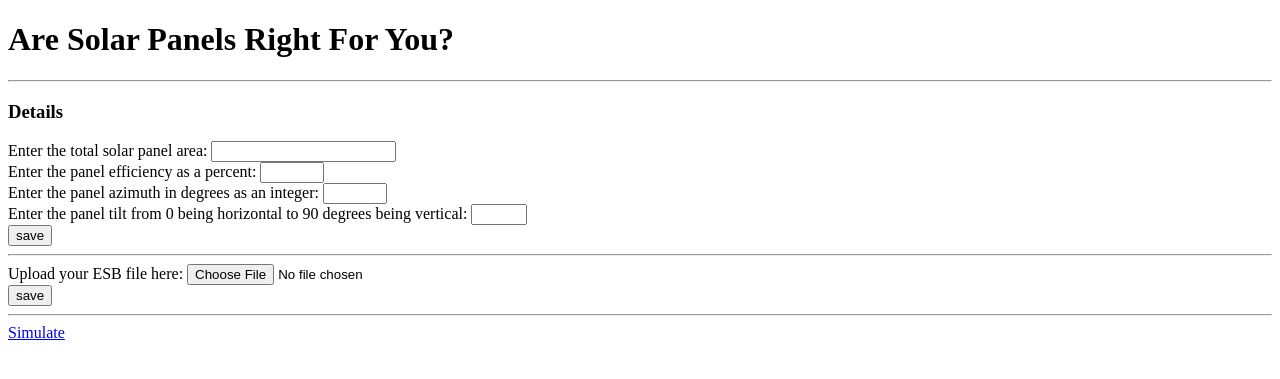
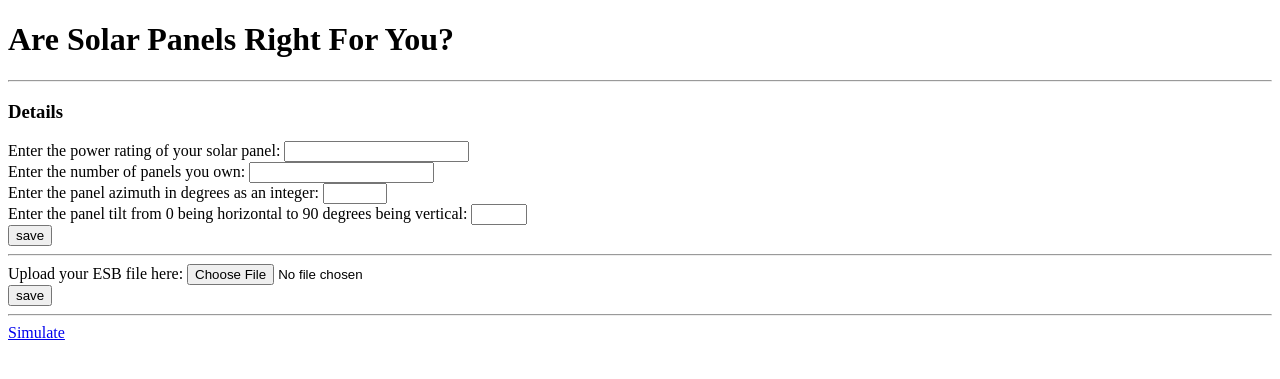
Before and after one commit to michealm110/ise-entrance-submission-project, a Flask app: template solarcalc/templates/furtherdetails.html in a window 1280 px wide. Shown: the top 379 px of the page. Run offline with Flask 3, Linux system fonts and the light colour scheme; the template is opened without the code that fills it, so the values that code supplies are empty.

Commit message:
redid the calculate solar panel output function

```diff
--- a/solarcalc/templates/furtherdetails.html
+++ b/solarcalc/templates/furtherdetails.html
@@ -3,12 +3,12 @@
 {% block content %}
 <form action="{{ url_for("get_detailed_user_data" , hash_id=hash_id) }}" method="POST">
 <div>
-    <label for="panel_area">Enter the total solar panel area:</label>
-    <input type="number" min="0" name="panel_area" value={{ panel_area }} required>
+    <label for="rated_power_per_panel">Enter the power rating of your solar panel:</label>
+    <input type="number" min="0" name="rated_power_per_panel" value={{ rated_power_per_panel }} required>
 </div>
 <div>
-    <label for="panel_efficiency">Enter the panel efficiency as a percent:</label>
-    <input type="number" min="0" max="100" name="panel_efficiency" value={{ panel_efficiency }} required>
+    <label for="number_of_panels">Enter the number of panels you own:</label>
+    <input type="number" name="number_of_panels" value={{ number_of_panels }} required>
 </div>
 <div>
     <label for="panel_azimuth">Enter the panel azimuth in degrees as an integer:</label>
--- a/solarcalc/views.py
+++ b/solarcalc/views.py
@@ -14,7 +14,7 @@ ALLOWED_EXTENSIONS = {"csv"}
 
 def db_get_connection():
     con = sqlite3.connect("solarcalc.db")
-    con.execute("CREATE TABLE IF NOT EXISTS simulation (id INTEGER PRIMARY KEY AUTOINCREMENT, eircode TEXT NOT NULL , latitude_longitude TEXT, panel_area REAL, panel_efficiency REAL, panel_tilt REAL, panel_azimuth REAL);")
+    con.execute("CREATE TABLE IF NOT EXISTS simulation (id INTEGER PRIMARY KEY AUTOINCREMENT, eircode TEXT NOT NULL , latitude_longitude TEXT, rated_power_per_panel REAL, number_of_panels INTEGER, panel_tilt REAL, panel_azimuth REAL);")
     con.commit()
     return con
 
@@ -56,21 +56,20 @@ def index():
 def get_detailed_user_data(hash_id):
     if flask.request.method == "POST":
         decoded_id = decode_id(hash_id)
-        panel_area = flask.request.form.get("panel_area")
-        panel_efficiency = int(flask.request.form.get("panel_efficiency")) / 100
+        rated_power_per_panel = flask.request.form.get("rated_power_per_panel")
+        number_of_panels = flask.request.form.get("number_of_panels")
         panel_tilt = flask.request.form.get("panel_tilt")
         panel_azimuth = flask.request.form.get("panel_azimuth")
-        #esb_file = flask.request.form.get("esb_file")
 
 
         # Update data base with new inputs
         con = db_get_connection()
         cur = con.cursor()
-        cur.execute("UPDATE simulation SET panel_area = ?, panel_efficiency = ?, panel_tilt = ?, panel_azimuth = ? WHERE id = ?", (panel_area, panel_efficiency, panel_tilt, panel_azimuth, decoded_id))
+        cur.execute("UPDATE simulation SET rated_power_per_panel = ?, number_of_panels = ?, panel_tilt = ?, panel_azimuth = ? WHERE id = ?", (rated_power_per_panel, number_of_panels, panel_tilt, panel_azimuth, decoded_id))
         con.commit()
         con.close()
 
-        return flask.redirect(flask.url_for("simulate", hash_id=hash_id))
+        return flask.render_template("furtherdetails.html", hash_id=hash_id)
     elif flask.request.method == "GET":
         con = db_get_connection()
         cur = con.cursor()
@@ -80,9 +79,9 @@ def get_detailed_user_data(hash_id):
         con.close()
 
         if row is not None:
-            return flask.render_template("furtherdetails.html", hash_id=hash_id, panel_area=row[3], panel_efficiency=row[4], panel_tilt=row[5], panel_azimuth=row[6])
+            return flask.render_template("furtherdetails.html", hash_id=hash_id, rated_power_per_panela=row[3], number_of_panelsy=row[4], panel_tilt=row[5], panel_azimuth=row[6])
 
-        return flask.render_template("furtherdetails.html", hash_id=hash_id, panel_area=15, panel_efficiency=18, panel_azimuth=180, panel_tilt=18)
+        return flask.render_template("furtherdetails.html", hash_id=hash_id, rated_power_per_panel=445, number_of_panels=1, panel_azimuth=180, panel_tilt=18)
     else:
         raise
 
@@ -90,7 +89,7 @@ def get_detailed_user_data(hash_id):
 @app.route("/<hash_id>/solardata")
 def get_json_data(hash_id):
     decoded_id = decode_id(hash_id)
-    times_from_now = rounds_and_calculates_a_year_of_dates()
+    # times_from_now = rounds_and_calculates_a_year_of_dates()
     # Get data from solarcalc.db database and plug the data into calc_power_output()
     con = db_get_connection()
     cur = con.cursor()
@@ -103,7 +102,7 @@ def get_json_data(hash_id):
     lat_lon = tuple(map(float, decoded_id_row_from_db[2].split(",")))\
 
 
-    dc_power_output = calc_power_output(lat_lon[0], lat_lon[1], decoded_id_row_from_db[3], decoded_id_row_from_db[4], decoded_id_row_from_db[5], decoded_id_row_from_db[6], times_from_now)
+    dc_power_output = calc_power_output(lat_lon[0], lat_lon[1], decoded_id_row_from_db[3], decoded_id_row_from_db[4], decoded_id_row_from_db[5], decoded_id_row_from_db[6])
     dc_power_output = dc_power_output.reset_index().rename(columns={"time(UTC)": "x", 0: "y"})
 
     dc_power_output = dc_power_output[(dc_power_output["x"] >= "2024-07-23T00:00:00.000") & (dc_power_output["x"] < "2024-07-24T00:00:00.000")]
@@ -117,6 +116,8 @@ def get_esb_json_data(hash_id):
     esb_intake = pandas.read_csv(f"/Users/michealmcmagh/Desktop/ise-entrance-submission-project/solarcalc/uploads/{hash_id}.csv")
     esb_intake = pandas.concat([esb_intake["Read Date and End Time"], esb_intake["Read Value"]], join="inner", axis=1)
     esb_intake = esb_intake.rename(columns={"Read Date and End Time": "x", "Read Value": "y"})
+    # Converts killowatts to watts
+    esb_intake["y"] = esb_intake["y"] * 1000
     esb_intake["x"] = pandas.to_datetime(esb_intake["x"], dayfirst=True).dt.tz_localize('UTC')
     esb_intake = esb_intake.sort_values(by=['x'])
     esb_intake = esb_intake[(esb_intake["x"] >= "2024-07-23T00:00:00.000") & (esb_intake["x"] < "2024-07-24T00:00:00.000")]
@@ -183,47 +184,51 @@ def get_lat_lon_from_eircode(eircode):
 # Function that calculates power output of a solar panel
 # Makes assumptions about weather
 # date and time not constant for this project
-def calc_power_output(latitude, longitude, panel_area, panel_efficiency, panel_tilt, panel_azimuth, times):
-    tz = "Europe/Dublin"
+def calc_power_output(latitude, longitude, rated_power_per_panel, number_of_panels, panel_tilt, panel_azimuth):
     location = pvlib.location.Location(latitude, longitude)
     #clearsky_irradiance =  location.get_clearsky(times)
 
-    data, _, _ , _ = pvlib.iotools.get_pvgis_tmy(latitude=latitude, longitude=longitude)
+    # Typical meteorogical year using the pvgis api
+    data, _, _, _ = pvlib.iotools.get_pvgis_tmy(latitude=latitude, longitude=longitude)
 
     solar_position = location.get_solarposition(data.index)
 
-
-    # solar_position = location.get_solarposition(date_time)
+    #solar_position = location.get_solarposition(date_time)
     # Optimisic estimate of solar irradiation because it assumes clear skies
     # clear_sky = location.get_clearsky(date_time, model="ineichen")
+
+    # Calculates the irradiance watts per m squared of the panel surface
+    # Pvlib assumes a gorund albedo of around .2 which is correspondant with grass and soil, may differ for highly reflective surfaces like snow
     irradiance = pvlib.irradiance.get_total_irradiance(
         surface_tilt=panel_tilt,
         surface_azimuth=panel_azimuth,
-        solar_zenith=solar_position["zenith"],
-        solar_azimuth=solar_position["azimuth"],
-        ghi=data["ghi"],
-        dni=data["dni"],
-        dhi=data["dhi"])
+        solar_zenith=solar_position['zenith'],
+        solar_azimuth=solar_position['azimuth'],
+        ghi=data['ghi'],
+        dni=data['dni'],
+        dhi=data['dhi'])
 
-    # default values entered for wind_speed, u0, and u1
+    #default values entered for wind_speed, u0, and u1
     module_temperature = pvlib.temperature.faiman(poa_global=irradiance["poa_global"], temp_air=data["temp_air"], wind_speed=1, u0=25.0, u1=6.84)
 
     dc_power = pvlib.pvsystem.pvwatts_dc(
-    g_poa_effective=irradiance["poa_global"],
+    g_poa_effective=irradiance['poa_global'],
     # simplified assumptions that module and cell temperature are the same
     temp_cell=module_temperature,
-    pdc0=300,
+    pdc0=rated_power_per_panel,
     gamma_pdc=-0.004,
     temp_ref=25.0,
     )
-
+    #dc_power.index = dc_power.index.replace(year=2024)
     dc_power.index = dc_power.index.map(lambda x: x.replace(year=2024))
 
+    # Plot x-axis: time, y-axis: dc_power on a line chart thingy
+    #matplotlib.pyplot.plot
 
 
-    # Returns power output of your solar panel in Watts at a specific location
-    return dc_power
+    return dc_power * number_of_panels
 
+'''
 # This function was misinformed in its creation going to keep it in until i figure out if its completely misguided or not
 def rounds_and_calculates_a_year_of_dates():
     tz = "Europe/Dublin"
@@ -232,4 +237,5 @@ def rounds_and_calculates_a_year_of_dates():
     time_now_aware = datetime.now(tz_formatted)
     delta = timedelta(minutes=30)
     time_rounded_down = time_now_aware - (time_now_aware - datetime.min.replace(tzinfo=timezone.utc)) % delta
-    return pandas.date_range(start=time_rounded_down.replace(year=(int(time_rounded_down.year) - 1)), end=time_rounded_down, freq="30min", tz=tz)
+    return pandas.date_range(start=time_rounded_down.replace(year=(int(time_rounded_down.year) - 1)), end=time_rounded_down, freq="30min", tz=tz)'
+'''
```
Also changed, not shown: 2 other files.
